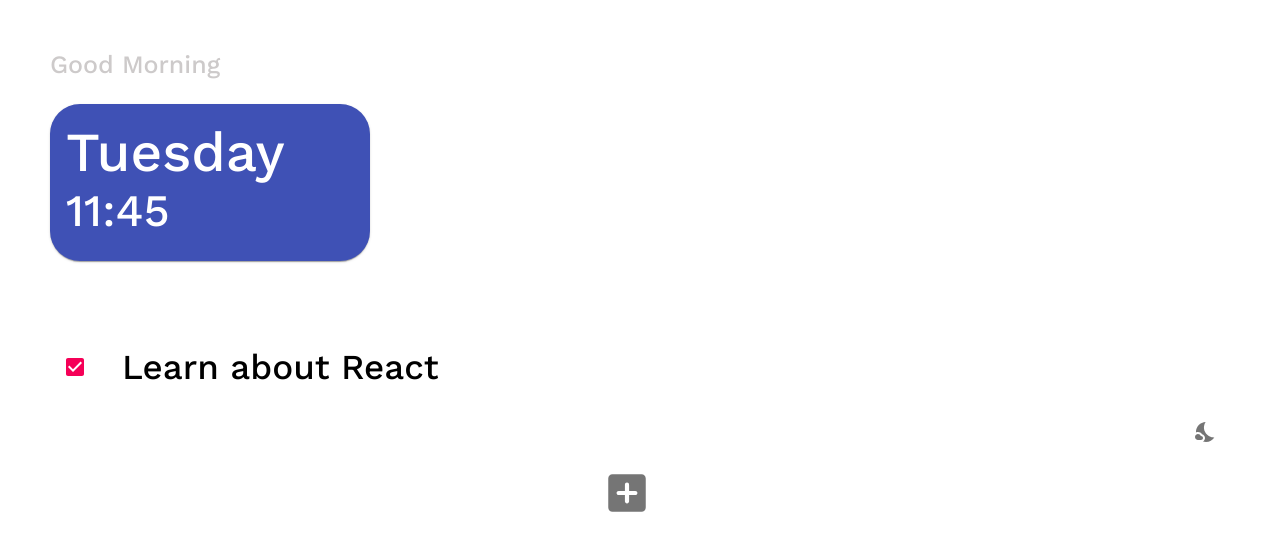
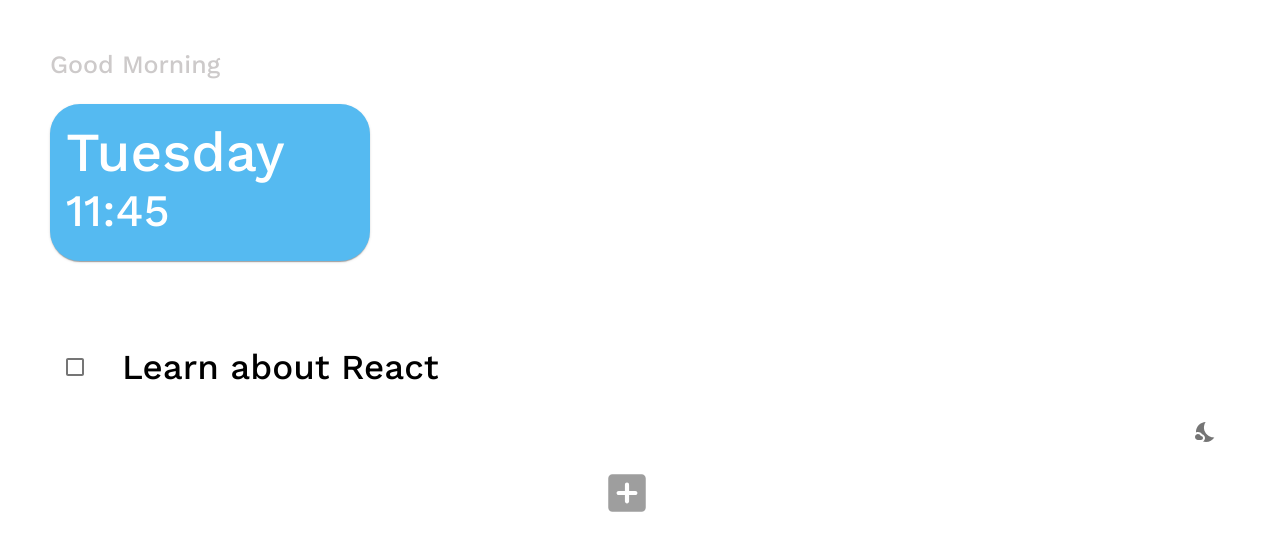
Before and after one commit to sachuu/Productivity-Tracker, a React (Create React App) app: page / in a window 1280 px wide. Shown: the top 550 px of the page. Built offline with nearby package versions, Linux system fonts and the light colour scheme.

Commit message:
unique keys added for list items

```diff
--- a/src/App.js
+++ b/src/App.js
@@ -4,6 +4,7 @@ import Card from '@material-ui/core/Card';
 import List from '@material-ui/core/List';
 import Drawer from '@material-ui/core/Drawer';
 import MuiAlert from '@material-ui/lab/Alert';
+import { grey } from '@material-ui/core/colors';
 import Snackbar from '@material-ui/core/Snackbar';
 import Checkbox from '@material-ui/core/Checkbox';
 import ListItem from '@material-ui/core/ListItem';
@@ -15,17 +16,24 @@ import NightsStayIcon from '@material-ui/icons/NightsStay';
 import AddBoxRoundedIcon from '@material-ui/icons/AddBoxRounded';
 import { Button , TextField, IconButton} from '@material-ui/core';
 
+function App() {
 
-function App() {
+  const [todos, setTodos] = useState([
+    {
+      text: "Learn about React",
+      isCompleted: false,
+      id: uuid()
+    },
+  ]);
 
   const[isNightMode, setIsNightMode] = React.useState(false)
 
   const [nightMode, setNightMode] = React.useState({
     background: "#FFFFFF",
-    banner: "#3F51B5",
+    banner: "#55BAF1",
     bannerText: "#FFFFFF",
     listText: "#000000",
-    inputBackground: "FFFFFF"
+    inputBackground: "FFFFFF",
   });
 
   function nightmode(){
@@ -44,7 +52,7 @@ function App() {
           bannerText: "#413250",
           listText: "#FFFFFF",
           banner: "#FFFFFF",
-          inputBackground: "FFFFFF"
+          inputBackground: "#465C68"
         });
     }
     else{
@@ -52,8 +60,8 @@ function App() {
         background: "#FFFFFF" ,
         bannerText: "#FFFFFF" ,
         listText: "#000000",
-        banner: "#3F51B5",
-        inputBackground: "FFFFFF"
+        banner: "#55BAF1",
+        inputBackground: "#465C68"
       });
     }
   }
@@ -94,18 +102,10 @@ function App() {
     },
   }));
 
-  const [todos, setTodos] = useState([
-    {
-      text: "Learn about React",
-      isCompleted: true
-    },
-  ]);
-
   const [value, setValue] = useState("");
 
   const addTodo = text => {
-    const newTodos = [...todos, { text }];
-    setTodos(newTodos);
+    setTodos([{text, isCompleted: false, id: uuid()}, ...todos]);
   };
 
   const handleSubmit = e => {
@@ -138,7 +138,7 @@ function App() {
         </div>
       </div>
 
-      <Card style = {{marginBottom: 25, width: window.innerWidth/4, borderRadius: 30, backgroundColor: nightMode.banner, color: nightMode.bannerText}}>
+      <Card style = {{marginBottom: 25, width: window.innerWidth/4, borderRadius: 30, backgroundColor: nightMode.banner, color: nightMode.bannerText, raised: true}}>
         <CardContent>
           <div style = {{display: 'flex', fontFamily: 'Work Sans', fontSize: 55}}>
             <text>Tuesday</text>
@@ -148,7 +148,7 @@ function App() {
         </CardContent>
       </Card>
 
-      <Drawer anchor={"bottom"} open={drawer} onClose={toggleDrawerClose} transitionDuration={300} color={nightMode.inputBackground}>
+      <Drawer anchor={"bottom"} open={drawer} onClose={toggleDrawerClose} transitionDuration={300}>
         <form onSubmit={handleSubmit}>
           <div style = {{padding: 50}}>
             <TextField inputProps={{style: {fontFamily: 'Work Sans'}}} InputLabelProps = {{style: {fontFamily: 'Roboto'}}} id="standard-basic" autoComplete='off' value={value} name= "task" label="New Goal"  fullWidth onChange ={e => setValue(e.target.value)}/>
@@ -166,7 +166,7 @@ function App() {
         <List>
           {todos.map((value, index) => {
             return(
-              <ListItem>
+              <ListItem key={todos.id}>
                 <ListItemIcon>
                   <Checkbox
                     edge="start"
@@ -198,7 +198,7 @@ function App() {
 
       <div style = {{paddingLeft: (window.innerWidth/2)-100, justifyContent: 'flex-end'}}>
         <IconButton color = {nightmode.button} onClick = {toggleDrawerOpen}>
-          <AddBoxRoundedIcon style={{ fontSize: 50 }}/>
+          <AddBoxRoundedIcon style={{ fontSize: 50, color: grey[500]}}/>
         </IconButton>
       </div>
 
```
